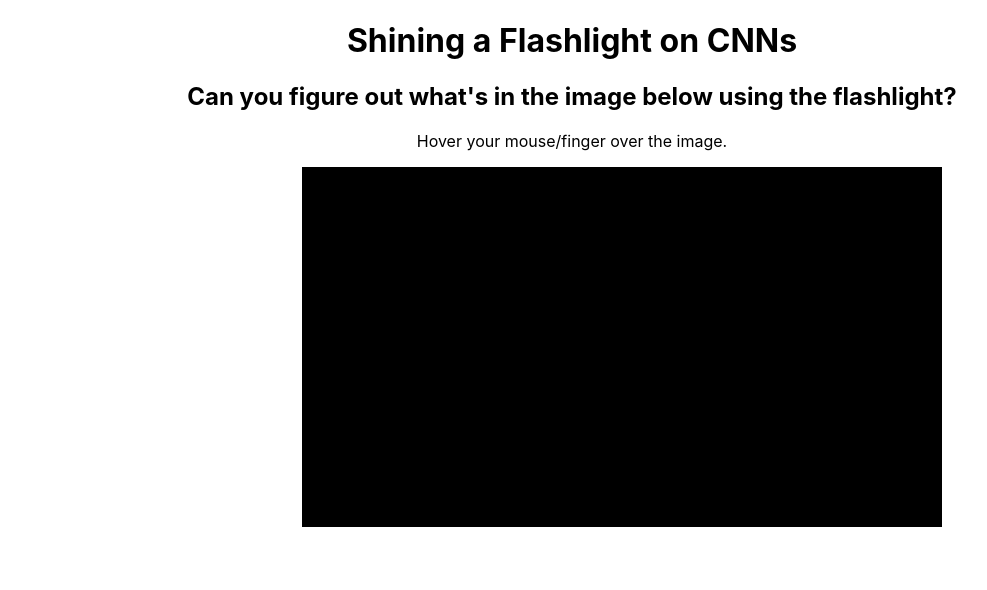
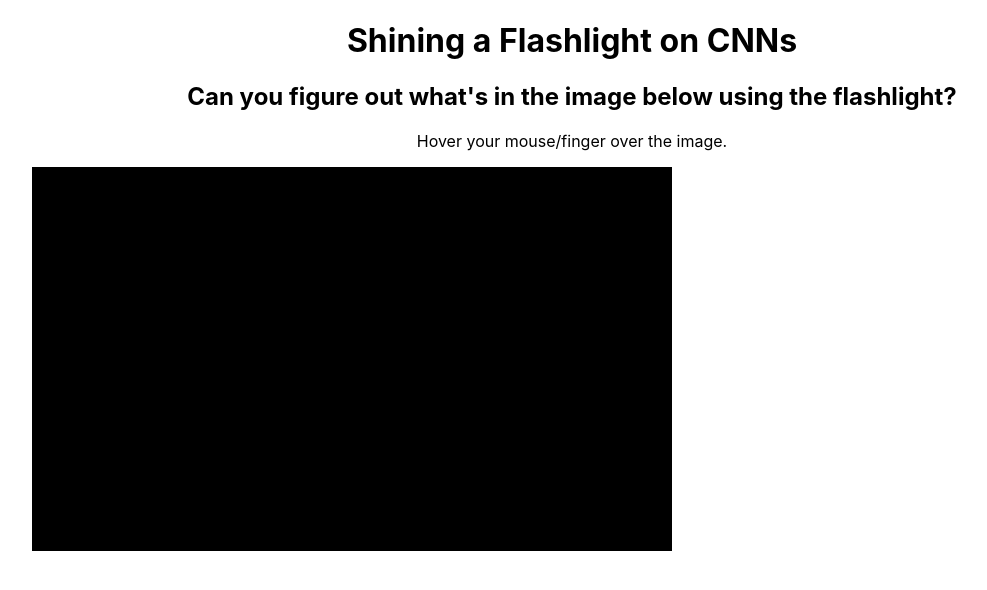
Before and after one commit to uclaacm/no-filter, a React (Create React App) app: page / in a window 1280 px wide. Shown: the top 590 px of the page, without its empty margins (68-1055 px from the left). Built offline with nearby package versions, Linux system fonts and the light colour scheme.

Commit message:
Moved image to container background, resolved sizing issues

```diff
--- a/src/components/Flashlight.js
+++ b/src/components/Flashlight.js
@@ -12,7 +12,7 @@ class Flashlight extends React.Component {
         spotlight.style.opacity = 1;
 
         //show image after flashlight moves on
-        const img = document.getElementById("flashlight-img");
+        const img = document.getElementById("container");
         img.style.filter = "brightness(100%)";
     }
 
@@ -33,7 +33,7 @@ class Flashlight extends React.Component {
         spotlight.style.opacity = 0;
 
         //hide the image after flashlight is moved off
-        const img = document.getElementById("flashlight-img");
+        const img = document.getElementById("container");
         img.style.filter = "brightness(0%)";
 
 
@@ -51,7 +51,7 @@ class Flashlight extends React.Component {
                 </div>
                 <div id="container"
                     onMouseEnter={this.showFlashlight} onMouseMove={this.moveFlashlight} onMouseLeave={this.hideFlashlight}>
-                    <img id="flashlight-img" src={koala} alt="koala"></img>
+                    {/* <img id="flashlight-img" src={koala} alt="koala"></img> */}
                     <div id="spotlight"></div>
                 </div>
             </div>
--- a/src/components/style/Flashlight.css
+++ b/src/components/style/Flashlight.css
@@ -3,15 +3,22 @@
     margin-left: 100px; /*this is just for an offset*/
     position: relative;
     overflow: hidden;
-    max-width: min-content;
+    filter: brightness(0%);
+    /* max-width: min-content;
     max-height: min-content;
-    display: inline-block;
+    display: inline-block; */
+    background-image: url('../../koala.jpg');
+    background-repeat: no-repeat;
+    background-size: cover;
+    width: 50vw;
+    height: 30vw;
+
 }
-#flashlight-img {
+/* #flashlight-img {
     width: 50vw;
     height: 100%;
     filter: brightness(0%);
-}
+} */
 #spotlight {
     /*display: 'none', so it is not shown until mouseover*/
     opacity: 0; /*so that it is not shown until mouseover*/
```
